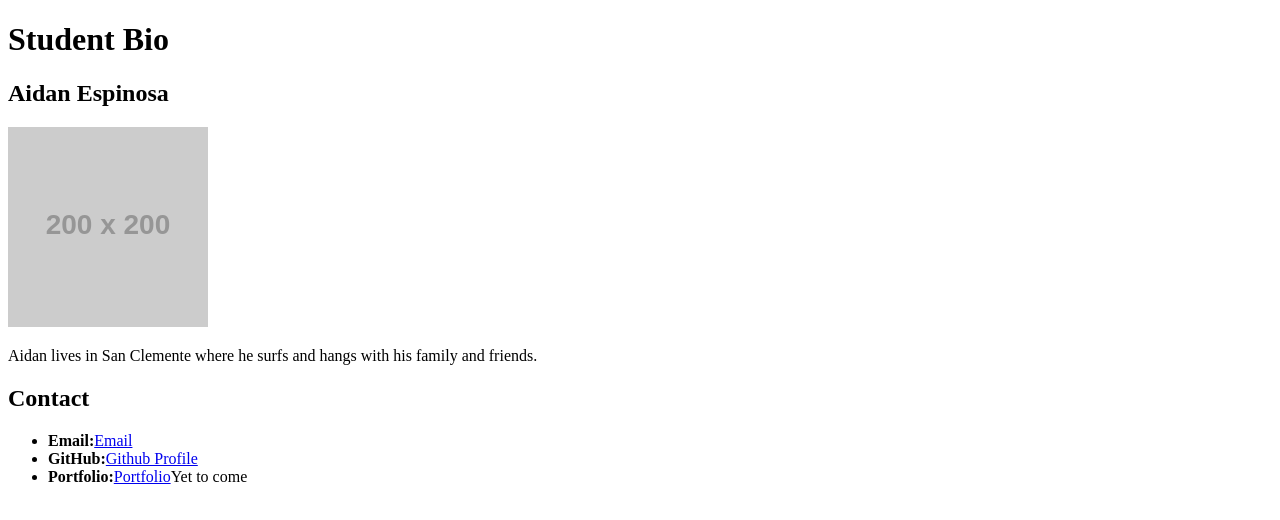
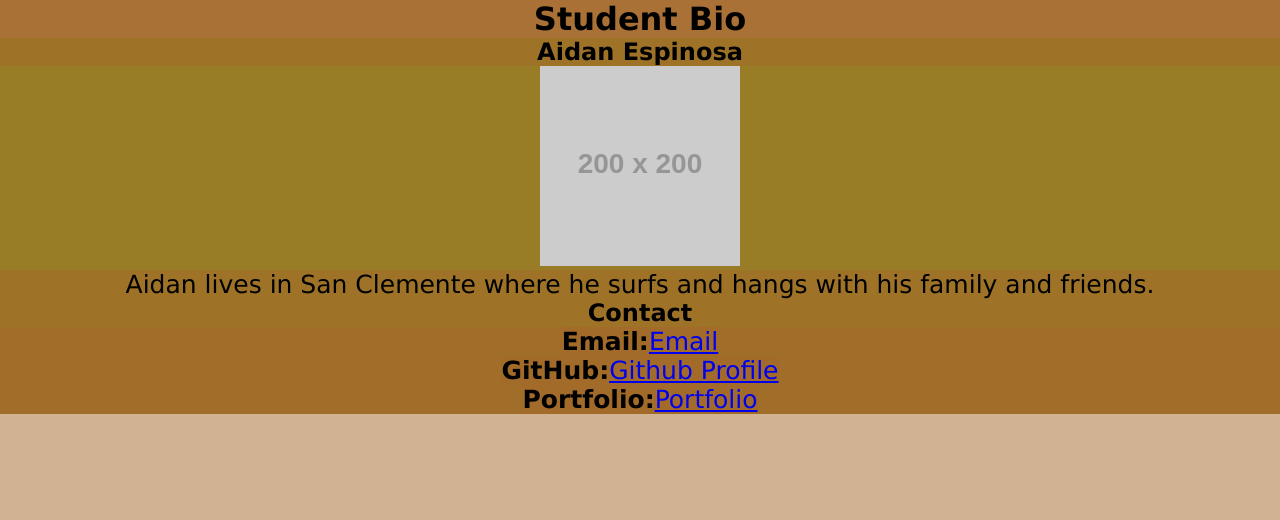
Before and after one commit to aidanespinosa/first-day-repo, a plain HTML site: page index.html in a window 1280 px wide. Drawn offline with Linux system fonts and the light colour scheme; placeholder pictures from the web are drawn by us.

Commit message:
changed font, color, centered text

```diff
--- a/index.html
+++ b/index.html
@@ -4,26 +4,27 @@
   <head>
     <meta charset="UTF-8">
     <title>Student Bio</title>
+    <link rel="stylesheet" type="text/css" href="./style.css">
   </head>
 
   <body>
     <header>
-      <h1>Student Bio</h1>
+      <h1 id="bio">Student Bio</h1>
     </header>
 
-    <section>
+    <section class="container">
       <h2>Aidan Espinosa</h2>
       <img src="https://via.placeholder.com/200" alt="Picture of Aidan in the Mountains Where he belongs.">
-      <p>Aidan lives in San Clemente where he surfs and hangs with his family and friends.</p>
+      <p id="font">Aidan lives in San Clemente where he surfs and hangs with his family and friends.</p>
     </section>
 
-    <section>
+    <section class="contact">
       <h2>Contact</h2>
 
-      <ul>
+      <ul class="font">
         <li><strong>Email:</strong><a href="mailto:aidanespinosa3@gmail.com">Email</a></li>
         <li><strong>GitHub:</strong><a href="https://github.com/aidanespinosa">Github Profile</a></li>
-        <li><strong>Portfolio:</strong><a href="#">Portfolio</a>Yet to come</li>
+        <li><strong>Portfolio:</strong><a href="#">Portfolio</a></li>
       </ul>
 
     </section>
--- /dev/null
+++ b/style.css
@@ -0,0 +1,29 @@
+* {
+    background-color: rgba(165, 106, 42, 0.507);
+   font-family: 'Lucida Sans', 'Lucida Sans Regular', 'Lucida Grande', 'Lucida Sans Unicode';
+   margin:0;
+   padding:0;
+}
+
+.container{
+    background-color: rgba(128, 115, 0, 0.593);
+    text-align: center;
+}
+
+.contact{
+    background-color: rgba(128, 115, 0, 0.593);
+    text-align: center;
+}
+
+.font{
+    font-size: 25px;
+    text-align: center;
+}
+
+#font{
+    font-size: 25px;
+}
+
+#bio{
+    text-align: center;
+}
```
